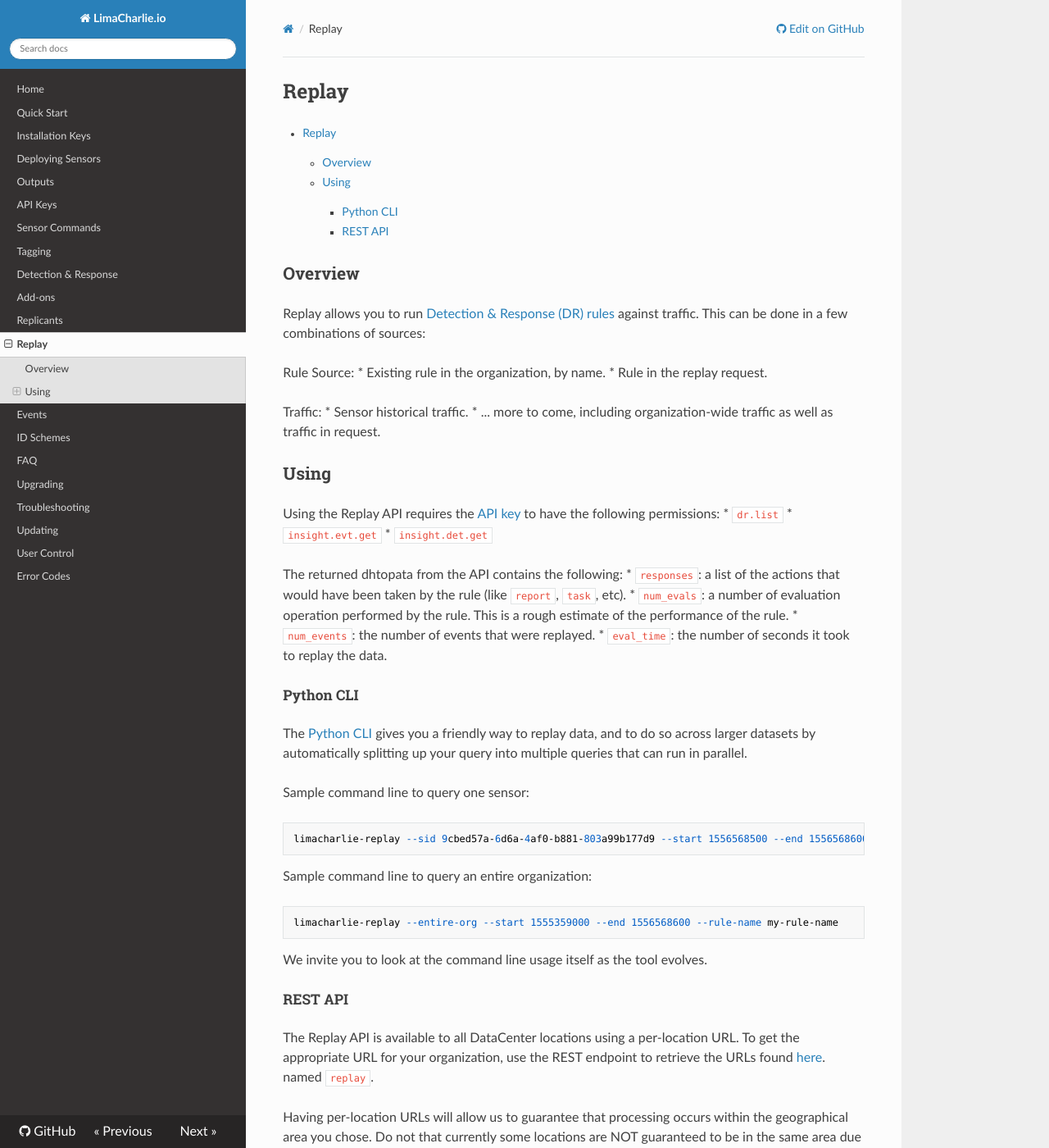
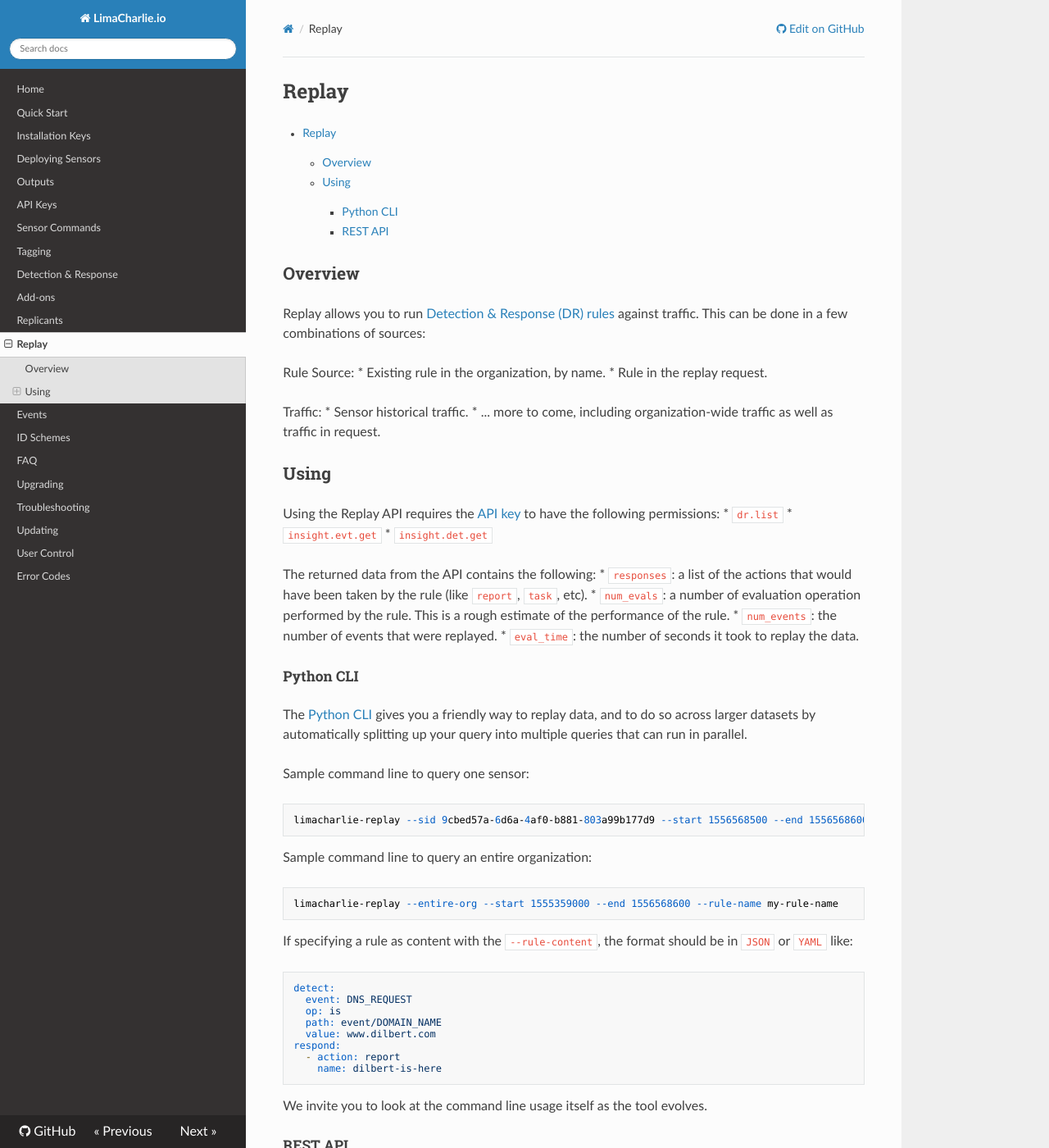
Before and after one commit to refractionPOINT/lce_doc, an MkDocs documentation site: the page built from docs/replay.md, in a window 1280 px wide and 1400 px high. Shown: the whole window at 82% size. Built offline with MkDocs 1.6.1, drawn with Linux system fonts in a browser that asks for light colours; nearby versions of some CDN libraries; old or Windows-style settings are respelled for this version of MkDocs.

Commit message:
Addin a bit of doc for Replay.

````diff
--- a/docs/replay.md
+++ b/docs/replay.md
@@ -21,7 +21,7 @@ Using the Replay API requires the [API key](api_keys.md) to have the following p
 * `insight.evt.get`
 * `insight.det.get`
 
-The returned dhtopata from the API contains the following:
+The returned data from the API contains the following:
 * `responses`: a list of the actions that would have been taken by the rule (like `report`, `task`, etc).
 * `num_evals`: a number of evaluation operation performed by the rule. This is a rough estimate of the performance of the rule.
 * `num_events`: the number of events that were replayed.
@@ -39,6 +39,19 @@ limacharlie-replay --sid 9cbed57a-6d6a-4af0-b881-803a99b177d9 --start 1556568500
 Sample command line to query an entire organization:
 ```
 limacharlie-replay --entire-org --start 1555359000 --end 1556568600 --rule-name my-rule-name
+```
+
+If specifying a rule as content with the `--rule-content`, the format should be
+in `JSON` or `YAML` like:
+```
+detect:
+  event: DNS_REQUEST
+  op: is
+  path: event/DOMAIN_NAME
+  value: www.dilbert.com
+respond:
+  - action: report
+    name: dilbert-is-here
 ```
 
 We invite you to look at the command line usage itself as the tool evolves.
````
